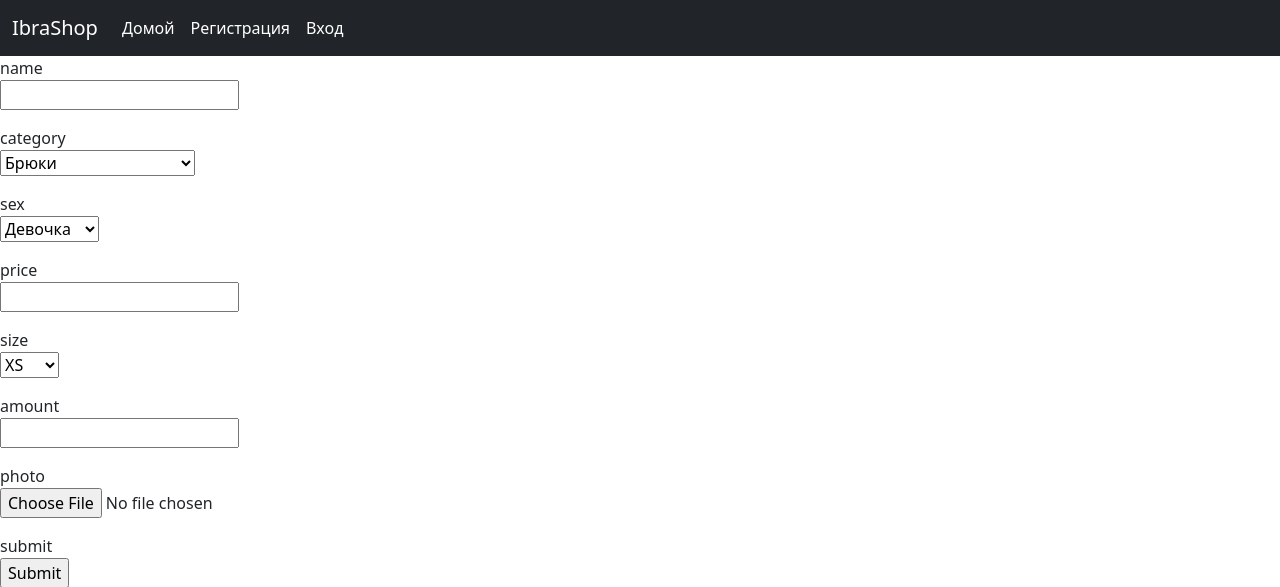
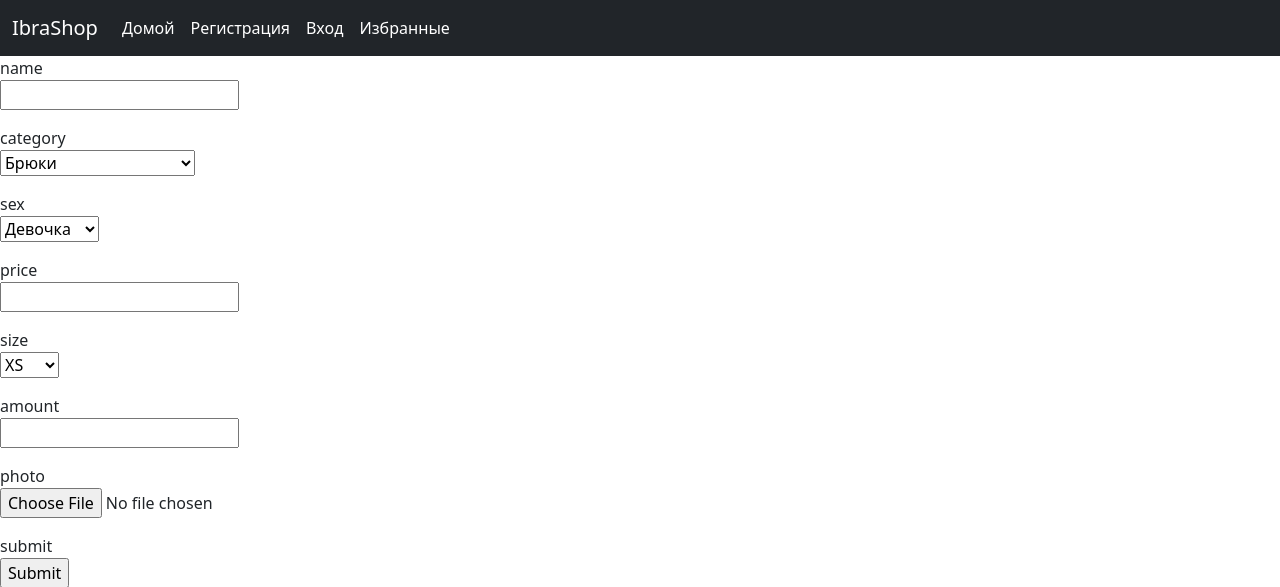
Before and after one commit to Berugatoi/Market, a Flask app: page /addPhoto in a window 1280 px wide. Shown: the top 587 px of the page. Run offline with Flask 2, Linux system fonts and the light colour scheme; some libraries are stand-ins or nearby versions.

Commit message:
кнопка избранного

```diff
--- a/templates/base.html
+++ b/templates/base.html
@@ -25,6 +25,9 @@
                 <li class="nav-item">
                     <a class="nav-link active" aria-current="page" href="/login">Вход</a>
                 </li>
+                 <li class="nav-item">
+                    <a class="nav-link active" aria-current="page" href="/favorite">Избранные</a>
+                </li>
             </ul>
         </div>
     </div>
```
